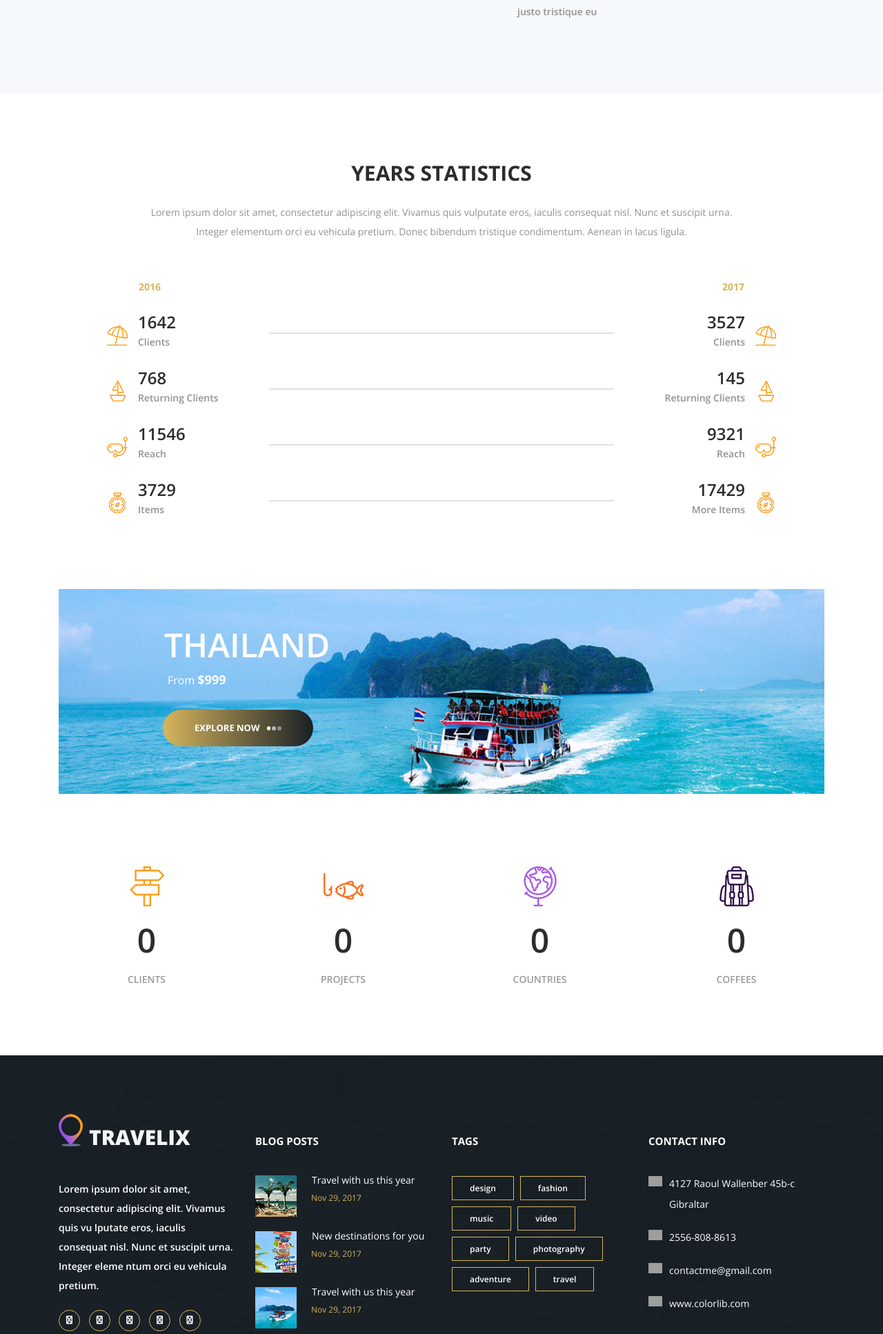
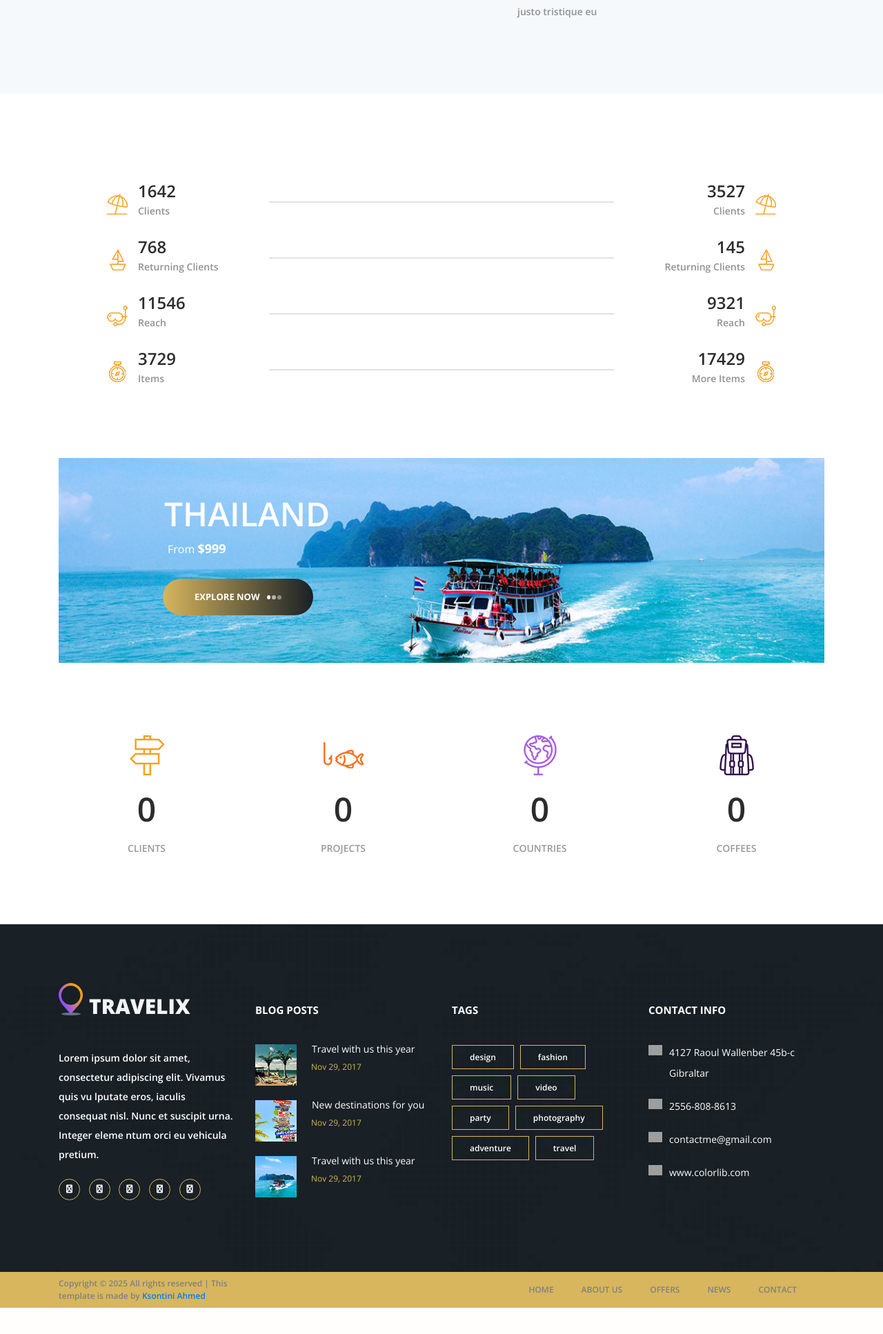
Before and after one commit to AhmedKsontini-dev/TuniTrip, a Symfony app: template templates/Front/About/index.html.twig in a window 1280 px wide. Shown: the part 897-2831 px from the top of the page at 69% size. After the commit the page ends 2793 px from the top, so only its background shows below. Run offline with Twig, Linux system fonts and the light colour scheme; the template is opened without the code that fills it, so the values that code supplies are empty; some libraries are stand-ins or nearby versions; grey boxes are pictures that could not be loaded.

Commit message:
first commit ksontinoos

```diff
--- a/templates/Front/About/index.html.twig
+++ b/templates/Front/About/index.html.twig
@@ -43,22 +43,7 @@
 	<div class="stats">
 		<div class="container">
 			<div class="row">
-				<div class="col text-center">
-					<div class="section_title">years statistics</div>
-				</div>
-			</div>
-			<div class="row">
-				<div class="col-lg-10 offset-lg-1 text-center">
-					<p class="stats_text">Lorem ipsum dolor sit amet, consectetur adipiscing elit. Vivamus quis vulputate eros, iaculis consequat nisl. Nunc et suscipit urna. Integer elementum orci eu vehicula pretium. Donec bibendum tristique condimentum. Aenean in lacus ligula. </p>
-				</div>
-			</div>
-			<div class="row">
-				<div class="col">
-					<div class="stats_years">
-						<div class="stats_years_last">2016</div>
-						<div class="stats_years_new float-right">2017</div>
-					</div>
-				</div>
+
 			</div>
 			<div class="row">
 				<div class="col">
```
